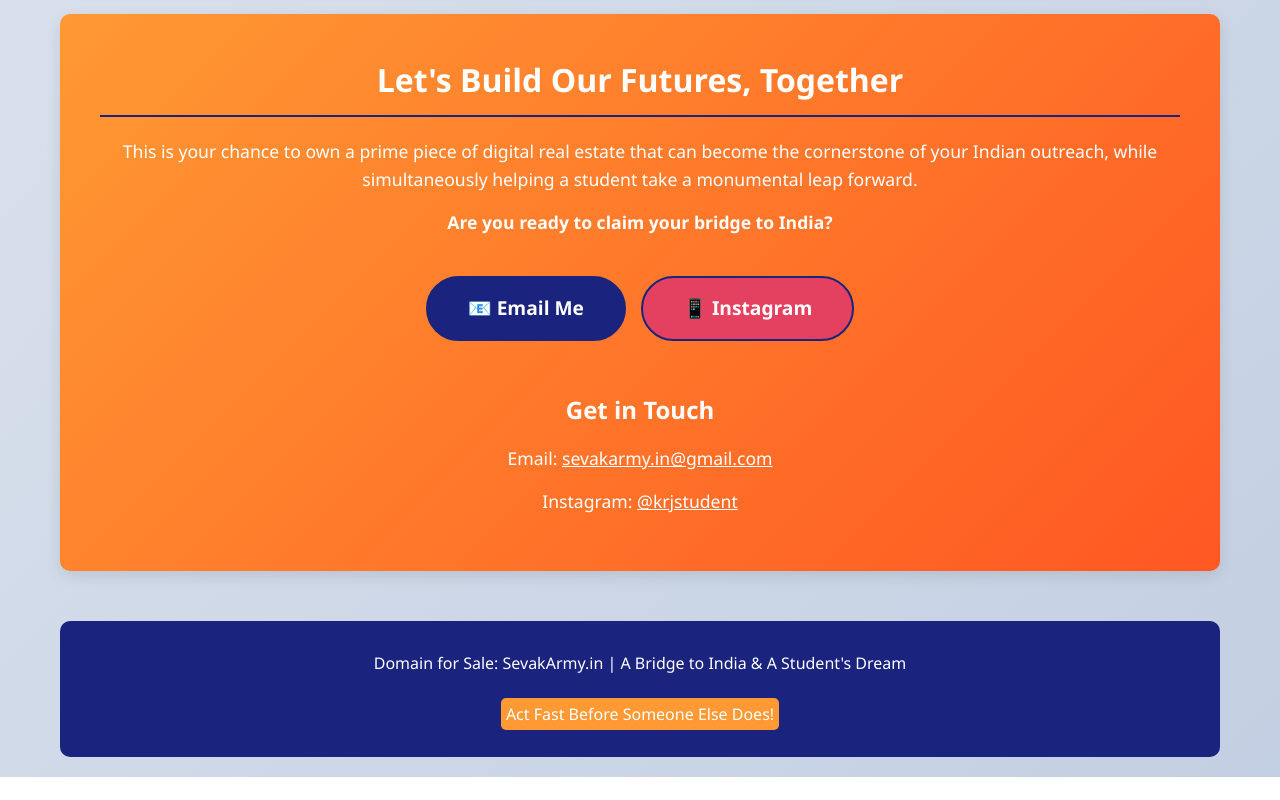
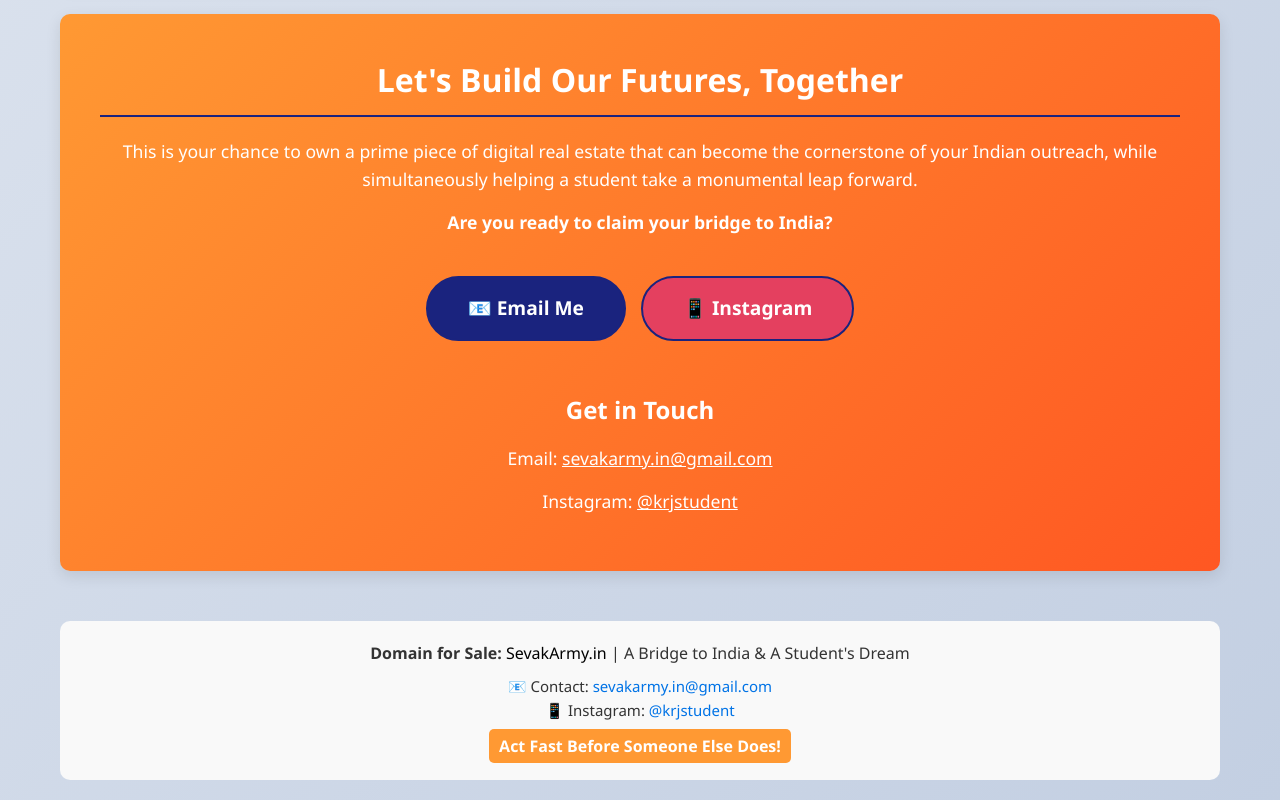
Before and after one commit to KrishnaGitSaini/savakbhai, a plain HTML site: page index.html in a window 1280 px wide. Shown: the part 2699-3499 px from the top of the page. Before the commit the page ends 3476 px from the top, so only its background shows below. Drawn offline with Linux system fonts and the light colour scheme.

Commit message:
Update index.html

```diff
--- a/index.html
+++ b/index.html
@@ -313,10 +313,25 @@
             </div>
         </section>
 
-        <footer>
+        <!-- <footer>
             Domain for Sale: SevakArmy.in | A Bridge to India & A Student's Dream <br>
             <br><mark style="background: #FF9933; color: white; padding: 5px; border-radius: 5px;">Act Fast Before Someone Else Does!</mark>
-        </footer>
+        </footer> -->
+
+        <footer style="text-align: center; padding: 20px; font-family: Arial, sans-serif; background: #f9f9f9; color: #333;">
+  <p style="font-size: 16px; font-weight: 500; margin-bottom: 8px;">
+    <strong>Domain for Sale:</strong> <span style="color: #000;">SevakArmy.in</span> | A Bridge to India & A Student's Dream
+  </p>
+  <p style="margin-bottom: 12px; font-size: 15px;">
+    📧 Contact: <a href="mailto:sevakarmy.in@gmail.com" style="color: #0073e6; text-decoration: none;">sevakarmy.in@gmail.com</a>
+    <br>
+    📱 Instagram: <a href="https://instagram.com/krjstudent" target="_blank" style="color: #0073e6; text-decoration: none;">@krjstudent</a>
+  </p>
+  <mark style="background: #FF9933; color: white; padding: 6px 10px; border-radius: 5px; font-weight: 600;">
+    Act Fast Before Someone Else Does!
+  </mark>
+</footer>
+
     </div>
 </body>
 </html>
```
